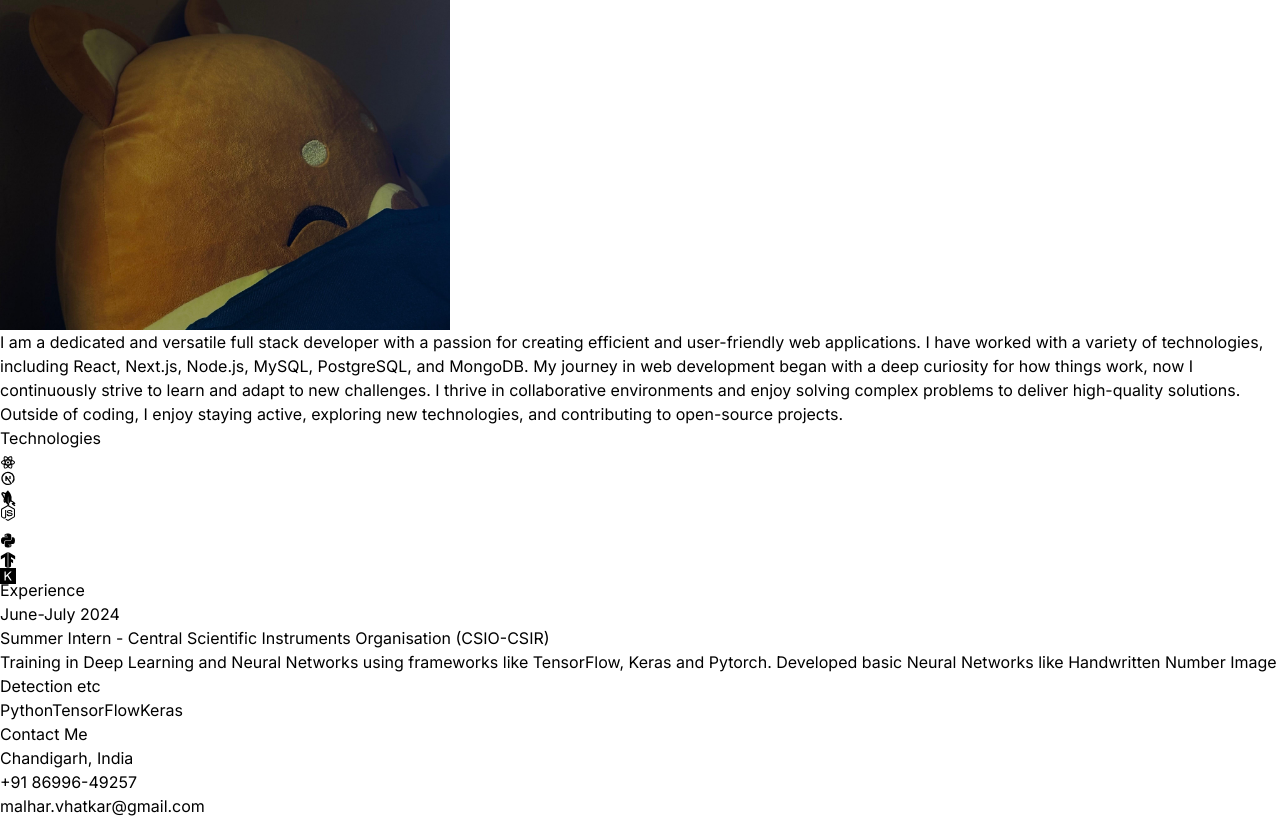
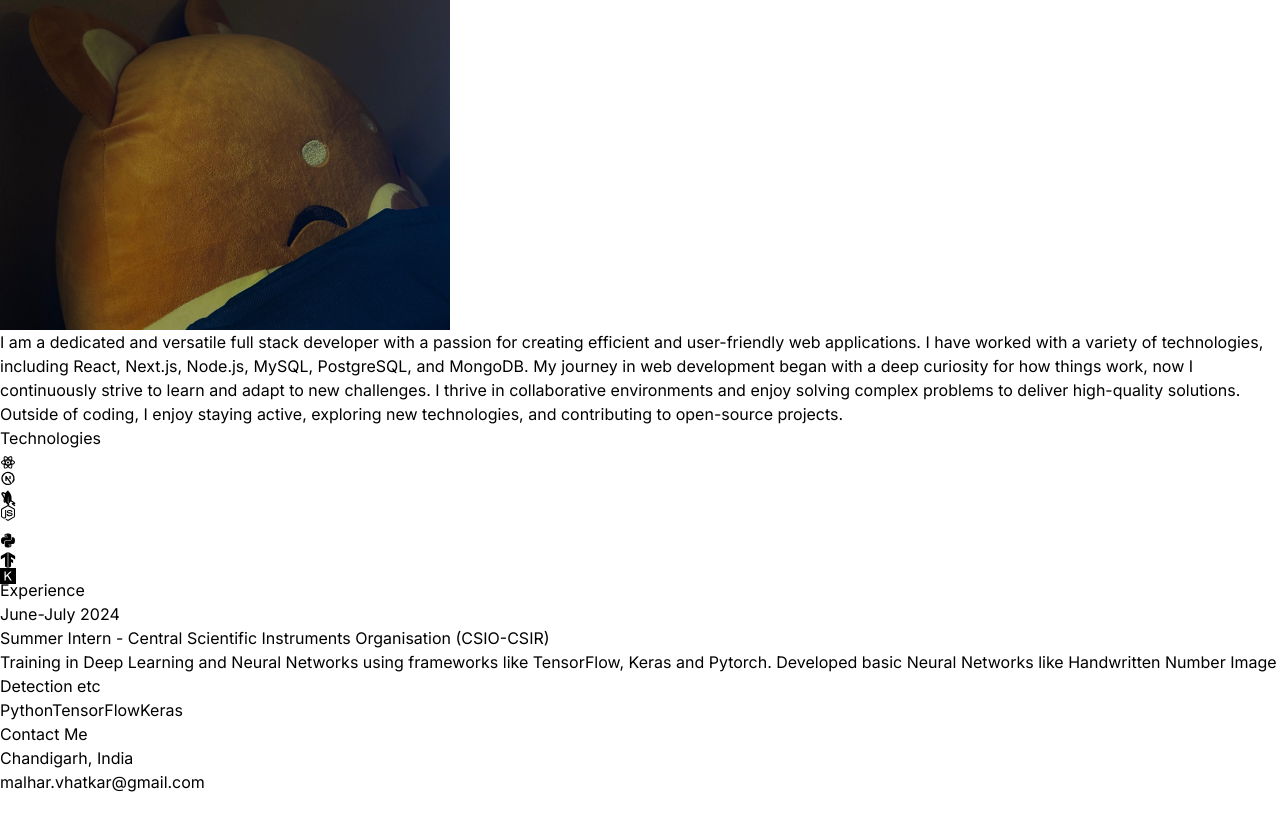
Before and after one commit to malhardv/portfolio-malhardv, a React (Vite) app: page / in a window 1280 px wide. Shown: the part 676-1494 px from the top of the page. After the commit the page ends 1470 px from the top, so only its background shows below. Built offline with nearby package versions, Linux system fonts and the light colour scheme.

Commit message:
Update Contact.jsx

```diff
--- a/src/Components/Contact.jsx
+++ b/src/Components/Contact.jsx
@@ -16,11 +16,11 @@ const Contact = () => {
                     initial={{ opacity: 0, x: -100 }}
                     transition={{ duration: 1 }}
                     className='my-4'>{CONTACT.address}</motion.p>
-                <motion.p
+                {/* <motion.p
                     whileInView={{ opacity: 1, x: 0 }}
                     initial={{ opacity: 0, x: 100 }}
                     transition={{ duration: 1 }}
-                    className='my-4'>{CONTACT.phoneNo}</motion.p>
+                    className='my-4'>{CONTACT.phoneNo}</motion.p> */}
                 <a href="#" className='border-b'>{CONTACT.email}</a>
             </div>
         </div>
```
